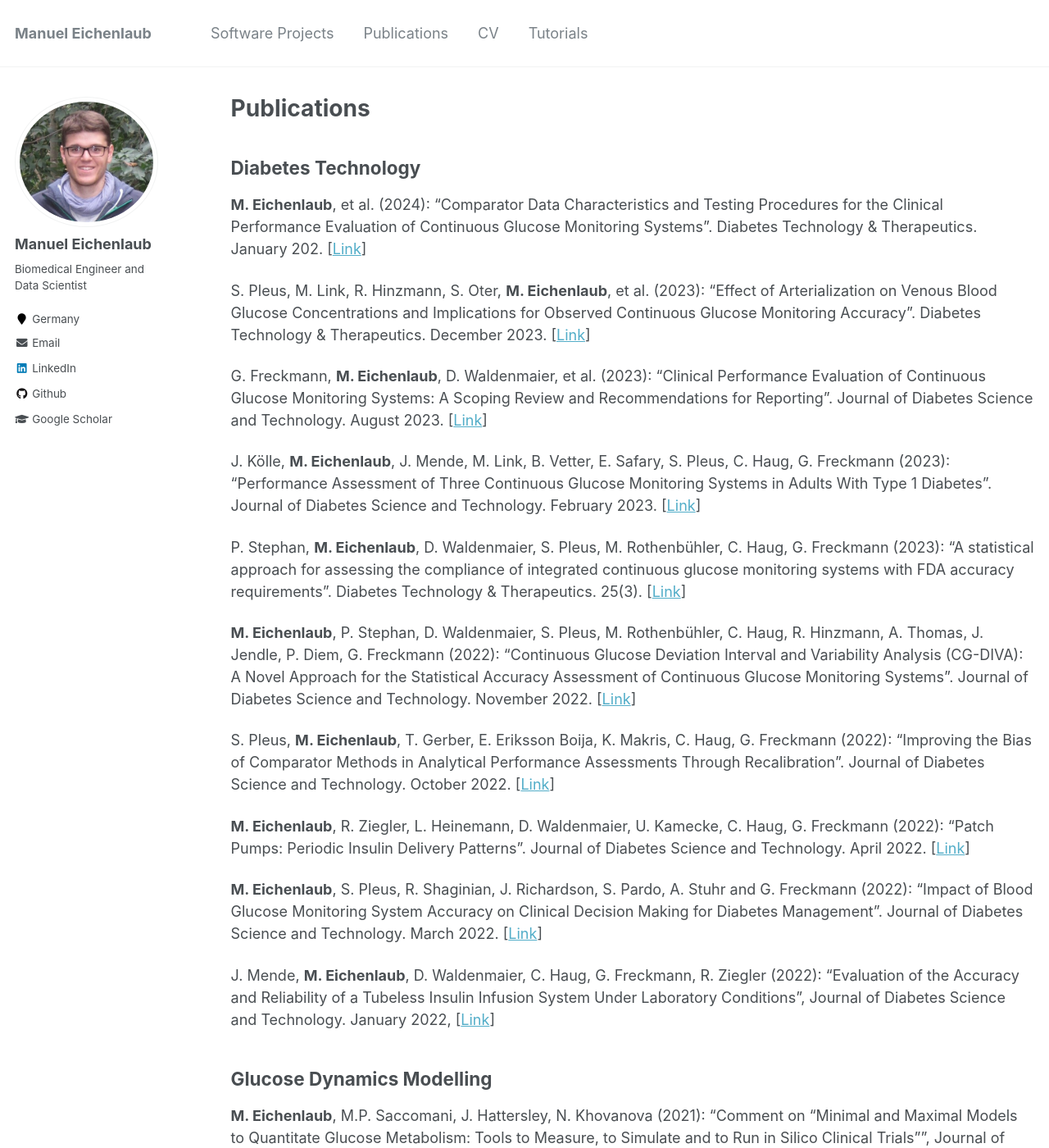
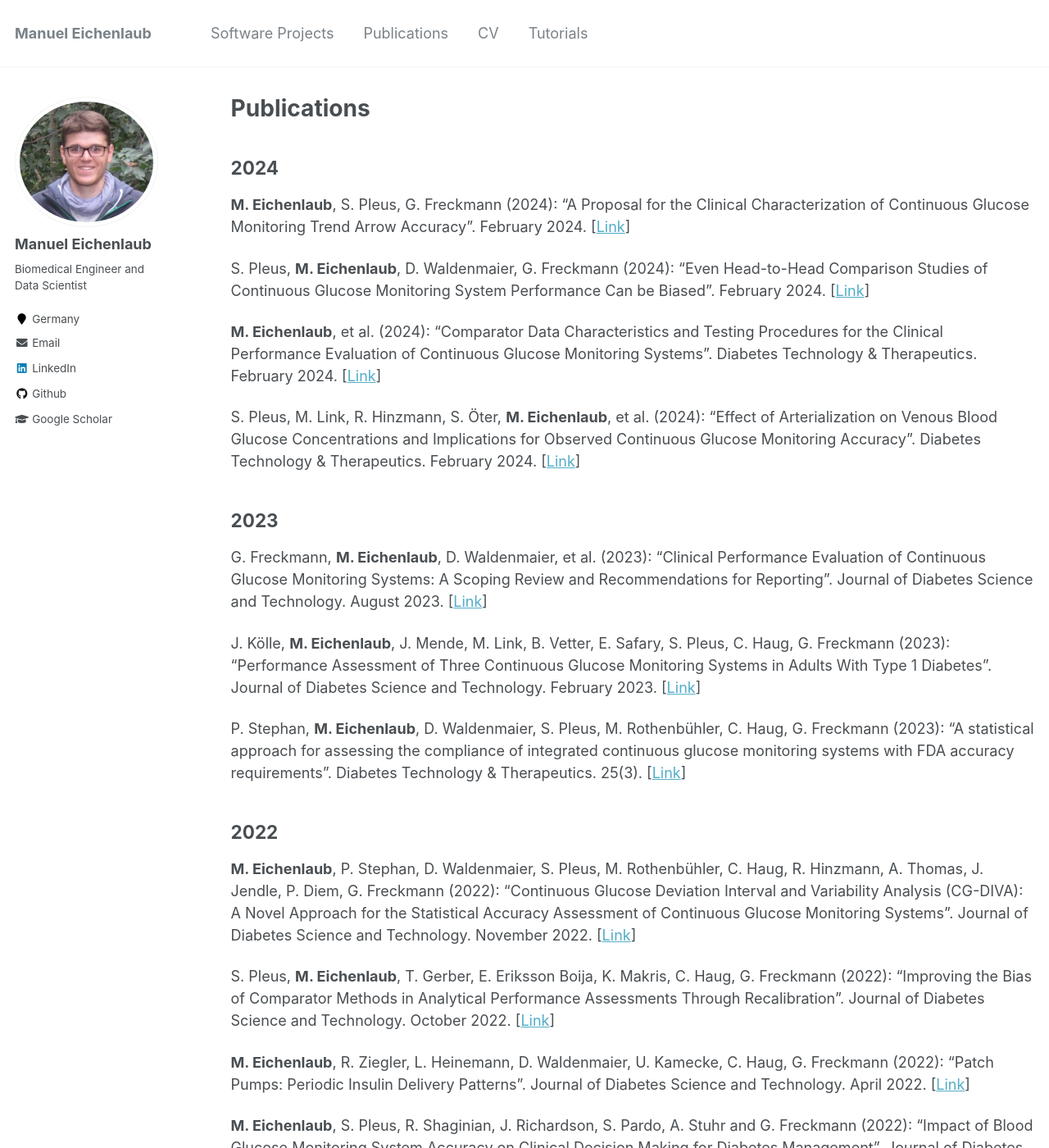
Before and after one commit to manueich/manueich.github.io, a Jekyll site: the page built from _pages/publications.md, in a window 1280 px wide and 1400 px high. Shown: the whole window at 82% size. Built offline with Jekyll 4.4.1, drawn with Linux system fonts in a browser that asks for light colours; some of the changed text lies outside the part shown.

Commit message:
Update publications.md

```diff
--- a/_pages/publications.md
+++ b/_pages/publications.md
@@ -5,12 +5,18 @@ permalink: /publications/
 author_profile: true
 ---
 
-Diabetes Technology
+2024
 ------
-**M. Eichenlaub**, et al. (2024): "Comparator Data Characteristics and Testing Procedures for the Clinical Performance Evaluation of Continuous Glucose Monitoring Systems". Diabetes Technology & Therapeutics. January 202. \[[Link](https://www.liebertpub.com/doi/abs/10.1089/dia.2023.0465)\]
+ **M. Eichenlaub**, S. Pleus, G. Freckmann (2024): "A Proposal for the Clinical Characterization of Continuous Glucose Monitoring Trend Arrow Accuracy". February 2024. \[[Link](journals.sagepub.com/doi/10.1177/19322968241232679)\]
 
-S. Pleus, M. Link, R. Hinzmann, S. Oter, **M. Eichenlaub**, et al. (2023): "Effect of Arterialization on Venous Blood Glucose Concentrations and Implications for Observed Continuous Glucose Monitoring Accuracy". Diabetes Technology & Therapeutics. December 2023. \[[Link](https://www.liebertpub.com/doi/abs/10.1089/dia.2023.0489)\]
+S. Pleus, **M. Eichenlaub**, D. Waldenmaier, G. Freckmann (2024): "Even Head-to-Head Comparison Studies of Continuous Glucose Monitoring System Performance Can be Biased". February 2024. \[[Link](journals.sagepub.com/doi/10.1177/19322968241235218)\]
 
+**M. Eichenlaub**, et al. (2024): "Comparator Data Characteristics and Testing Procedures for the Clinical Performance Evaluation of Continuous Glucose Monitoring Systems". Diabetes Technology & Therapeutics. February 2024. \[[Link](https://www.liebertpub.com/doi/abs/10.1089/dia.2023.0465)\]
+
+S. Pleus, M. Link, R. Hinzmann, S. Öter, **M. Eichenlaub**, et al. (2024): "Effect of Arterialization on Venous Blood Glucose Concentrations and Implications for Observed Continuous Glucose Monitoring Accuracy". Diabetes Technology & Therapeutics. February 2024. \[[Link](https://www.liebertpub.com/doi/abs/10.1089/dia.2023.0489)\]
+
+2023
+------
 G. Freckmann, **M. Eichenlaub**, D. Waldenmaier, et al. (2023): "Clinical Performance Evaluation of Continuous Glucose Monitoring Systems: A Scoping Review and Recommendations for Reporting". Journal of Diabetes Science and Technology. August 2023. \[[Link](https://journals.sagepub.com/doi/full/10.1177/19322968231190941)\]
 
 J. Kölle, **M. Eichenlaub**, J. Mende, M. Link, B. Vetter, E. Safary, S. Pleus, C. Haug, G. Freckmann (2023): "Performance Assessment of Three Continuous Glucose Monitoring Systems in Adults With Type 1 Diabetes". Journal of Diabetes Science and Technology. February 2023. \[[Link](https://journals.sagepub.com/doi/10.1177/19322968231159657)\]
@@ -18,6 +24,8 @@ J. Kölle, **M. Eichenlaub**, J. Mende, M. Link, B. Vetter, E. Safary, S. Pleus,
 P. Stephan, **M. Eichenlaub**, D. Waldenmaier, S. Pleus, M. Rothenbühler, C. Haug, G. Freckmann (2023): "A statistical approach for assessing the compliance of
 integrated continuous glucose monitoring systems with FDA accuracy requirements". Diabetes Technology & Therapeutics. 25(3). \[[Link](https://www.liebertpub.com/doi/10.1089/dia.2022.0331)\]
 
+2022
+------
 **M. Eichenlaub**, P. Stephan, D. Waldenmaier, S. Pleus, M. Rothenbühler, C. Haug, R. Hinzmann, A. Thomas, J. Jendle, P. Diem, G. Freckmann (2022): "Continuous Glucose Deviation Interval and Variability Analysis (CG-DIVA): A Novel Approach for the Statistical Accuracy Assessment of Continuous Glucose Monitoring Systems". Journal of Diabetes Science and Technology. November 2022. \[[Link](https://journals.sagepub.com/doi/10.1177/19322968221134639)\]
 
 S. Pleus, **M. Eichenlaub**, T. Gerber, E. Eriksson Boija, K. Makris, C. Haug, G. Freckmann (2022): "Improving the Bias of Comparator Methods in Analytical Performance Assessments Through Recalibration". Journal of Diabetes Science and Technology. October 2022. \[[Link](https://journals.sagepub.com/doi/10.1177/19322968221133107)\]
@@ -28,8 +36,7 @@ S. Pleus, **M. Eichenlaub**, T. Gerber, E. Eriksson Boija, K. Makris, C. Haug, G
 
 J. Mende, **M. Eichenlaub**, D. Waldenmaier, C. Haug, G. Freckmann, R. Ziegler (2022): "Evaluation of the Accuracy and Reliability of a Tubeless Insulin Infusion System Under Laboratory Conditions", Journal of Diabetes Science and Technology. January 2022, \[[Link](https://journals.sagepub.com/doi/full/10.1177/19322968211070815)\]
 
-
-Glucose Dynamics Modelling
+2021
 ------
 **M. Eichenlaub**, M.P. Saccomani, J. Hattersley, N. Khovanova (2021): "Comment on "Minimal and Maximal Models to Quantitate Glucose Metabolism: Tools to Measure, to Simulate and to Run in Silico Clinical Trials"", Journal of Diabetes Science and Technology. October 2021, \[[Link](https://journals.sagepub.com/doi/full/10.1177/19322968211053884)\]
 
```
Also changed, not shown: other parts of _pages/publications.md (+10 -7 lines).
